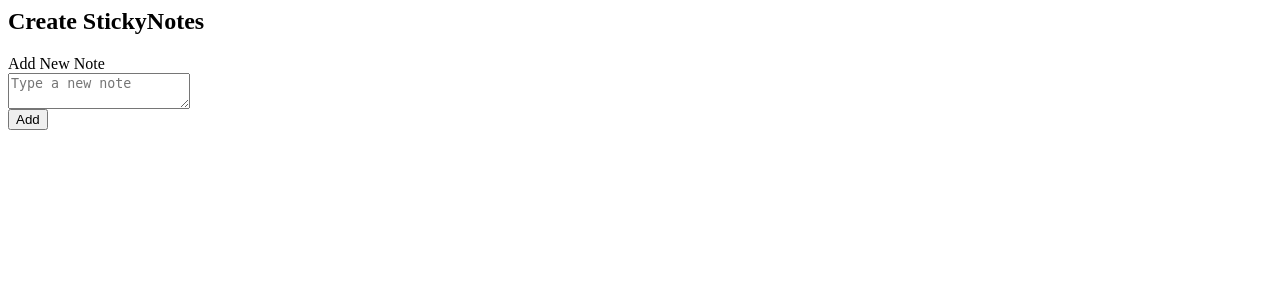
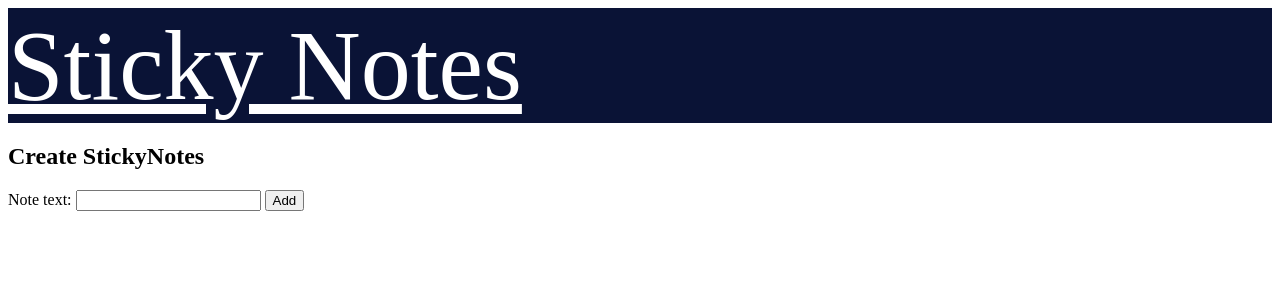
Before and after one commit to Oluwaseun241/Sticky_Notes, a Django app: page /create in a window 1280 px wide. Shown: the top 300 px of the page. Run offline with Django 4.2, Linux system fonts and the light colour scheme.

Commit message:
models: forms

```diff
--- /dev/null
+++ b/base/forms.py
@@ -0,0 +1,7 @@
+from django.forms import ModelForm
+from .models import StickyNote
+
+class StickyNoteForm(ModelForm):
+    class Meta:
+        model = StickyNote
+        fields = '__all__'
--- a/base/views.py
+++ b/base/views.py
@@ -1,5 +1,6 @@
 from django.shortcuts import render, redirect, get_object_or_404
 from .models import StickyNote
+from .forms import StickyNoteForm
 
 # Create your views here.
 def home(request):
@@ -8,13 +9,13 @@ def home(request):
     return render(request, 'base.html', context)
 
 def create(request):
-    context = {}
+    form = StickyNoteForm()
     if request.method == 'POST':
-        note_text = request.POST['note_text']
-        note = StickyNote.objects.create(note_text=note_text)
-        context = {'note': note}
-        return redirect('home')
-
+        form = StickyNoteForm(request.POST)
+        if form.is_valid():
+            form.save()
+            return redirect('home')
+    context = {'form': form}
     return render(request, 'form.html', context)
 
 def delete(request, pk):
--- /dev/null
+++ b/static/styles/base.css
@@ -0,0 +1,16 @@
+body {
+
+}
+
+nav {
+    background: #0A1336;
+    font-family: 'DM Sans';
+    font-style: normal;
+    margin: 0;
+    padding: 0;
+}
+
+nav > a{
+    color: #ffffff;
+    font-size: 100px;
+}
--- a/sticky/settings.py
+++ b/sticky/settings.py
@@ -121,6 +121,10 @@ USE_TZ = True
 
 STATIC_URL = 'static/'
 
+STATICFILES_DIRS = [
+    BASE_DIR / 'static'
+]
+
 # Default primary key field type
 # https://docs.djangoproject.com/en/4.1/ref/settings/#default-auto-field
 
--- a/templates/base.html
+++ b/templates/base.html
@@ -1,28 +1,23 @@
+{% load static %}
 <!DOCTYPE html>
 <html lang="en">
 <head>
     <meta charset="UTF-8">
     <meta http-equiv="X-UA-Compatible" content="IE=edge">
     <meta name="viewport" content="width=device-width, initial-scale=1.0">
-    <title></title>
+    <title>StickyNotes</title>
+    <link rel="stylesheet" href="{% static 'styles/base.css' %}"/>
+</head>
 <body>
     <nav>
         <a href="{% url 'home' %}">Sticky Notes</a>
     </nav>
+    {% block content %}
     {% for note in notes %}
         <h3>{{ note.note_text }}</h3>
         <p>{{ note.created_at }}</p>
-        <form method="post" action="{% url 'delete_note' note.pk %}">
-            {% csrf_token %}
-            <button type="submit">Delete</button>
-        </form>
-        <br>
-        <form method="post" action="{% url 'update_note' note.pk %}">
-            {% csrf_token %}
-            <input type="text" name="note_text" value="{{ note.note_text }}">
-            <button type="submit">Edit</button>
-        </form>
     {% endfor %}
     <button><a href="{% url 'create_note' %}">Create Note</a></button>
+    {% endblock %}
 </body>
 </html>
--- a/templates/form.html
+++ b/templates/form.html
@@ -1,9 +1,9 @@
+{% extends 'base.html' %}
+{% block content %}
 <h2>Create StickyNotes</h2>
     <form method="post" action="{% url 'create_note' %}">
         {% csrf_token %}
-        <label>Add New Note</label>
-        <br>
-        <textarea name="note_text" placeholder="Type a new note"></textarea>
-        <br>
+        {{form}}
         <button type="submit">Add</button>
     </form>
+{% endblock %}
```
Also changed, not shown: db.sqlite3.
